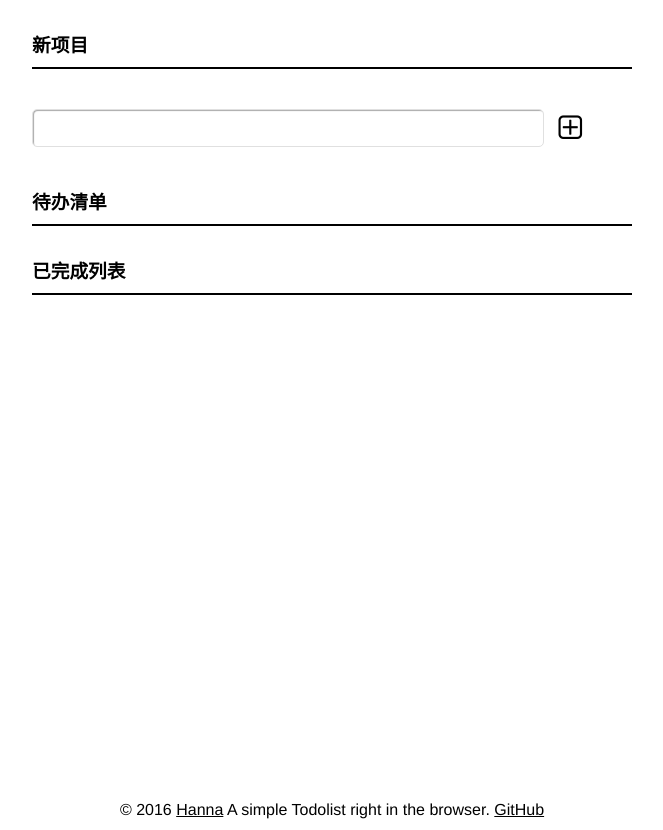
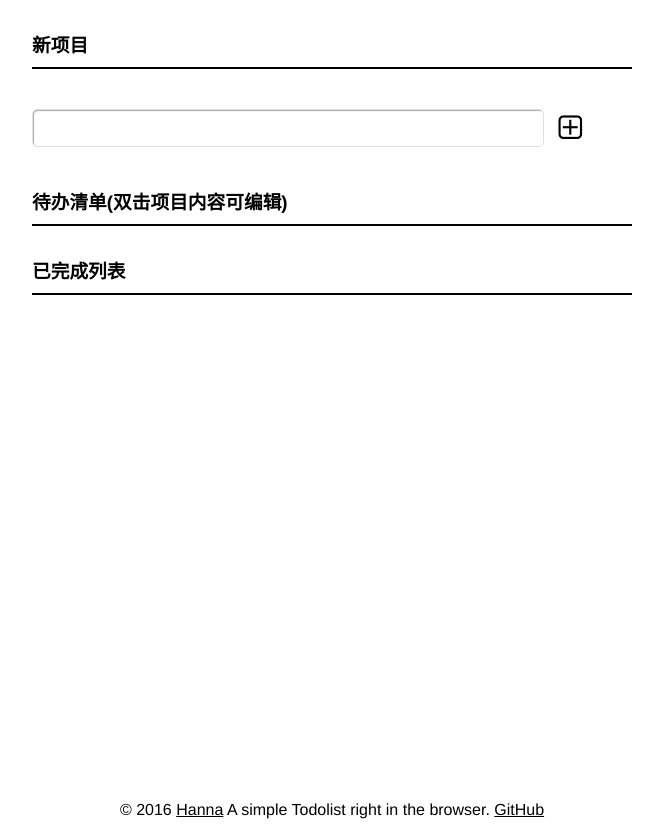
Before and after one commit to JoySR/todolist, a plain HTML site: page index.html in a window 1280 px wide. Shown: the whole page, without its empty margins (308-971 px from the left). Drawn offline with Linux system fonts and the light colour scheme.

Commit message:
Add notice for dblclick -> edit, remove related todo

```diff
--- a/index.html
+++ b/index.html
@@ -15,7 +15,7 @@
         <a id="add-btn" class="btn" href="#"><i class="fa fa-plus-square-o"></i></a>
     </div>
     <div id="to-do-list">
-        <h3>待办清单</h3>
+        <h3>待办清单(双击项目内容可编辑)</h3>
         <ul>
             <!--<li data-item="添加一个 todo 项目" data-type="todo">-->
                 <!--<input type="checkbox">-->
--- a/js/script.js
+++ b/js/script.js
@@ -2,7 +2,6 @@ var ToDoList = (function(){
     var instance;
 
     //TODO: 快捷键
-    //TODO: 双击编辑
 
     function ToDoList() {
         this.newItem = document.getElementById("new-item");
```
